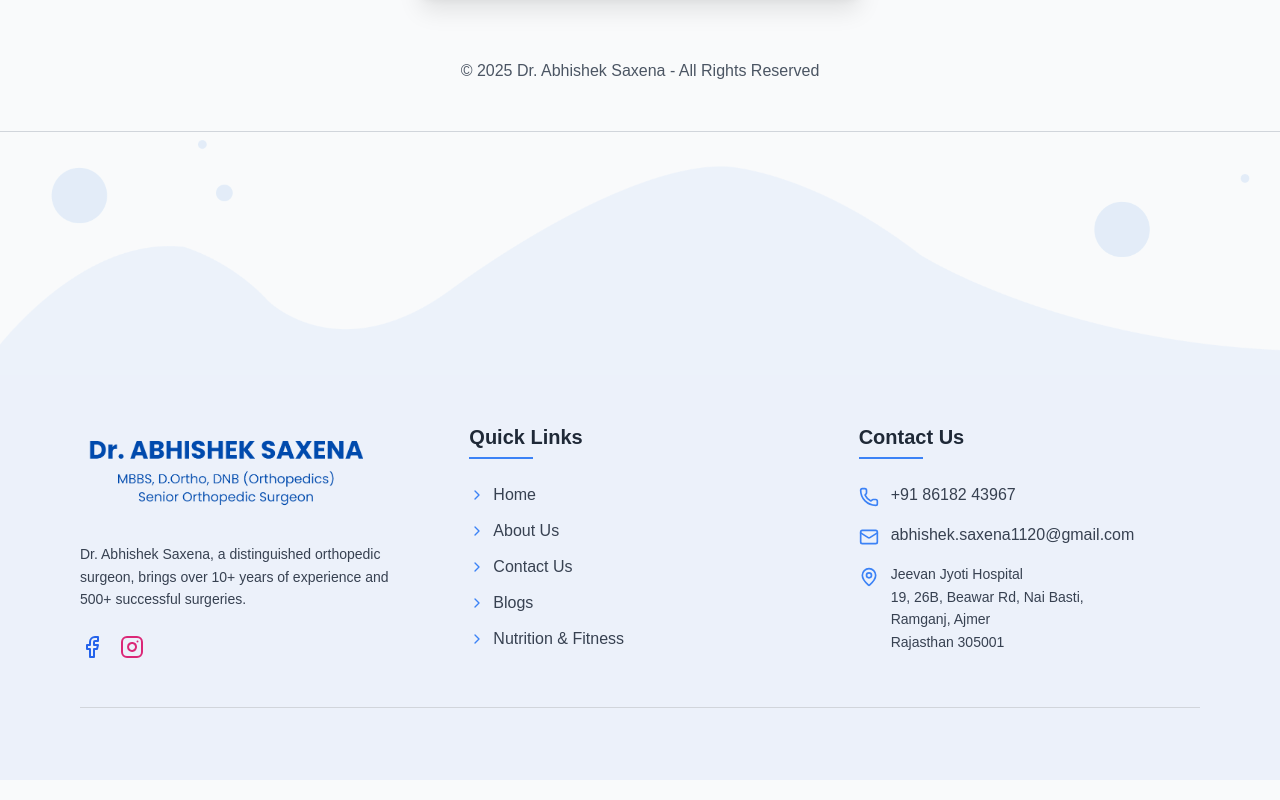
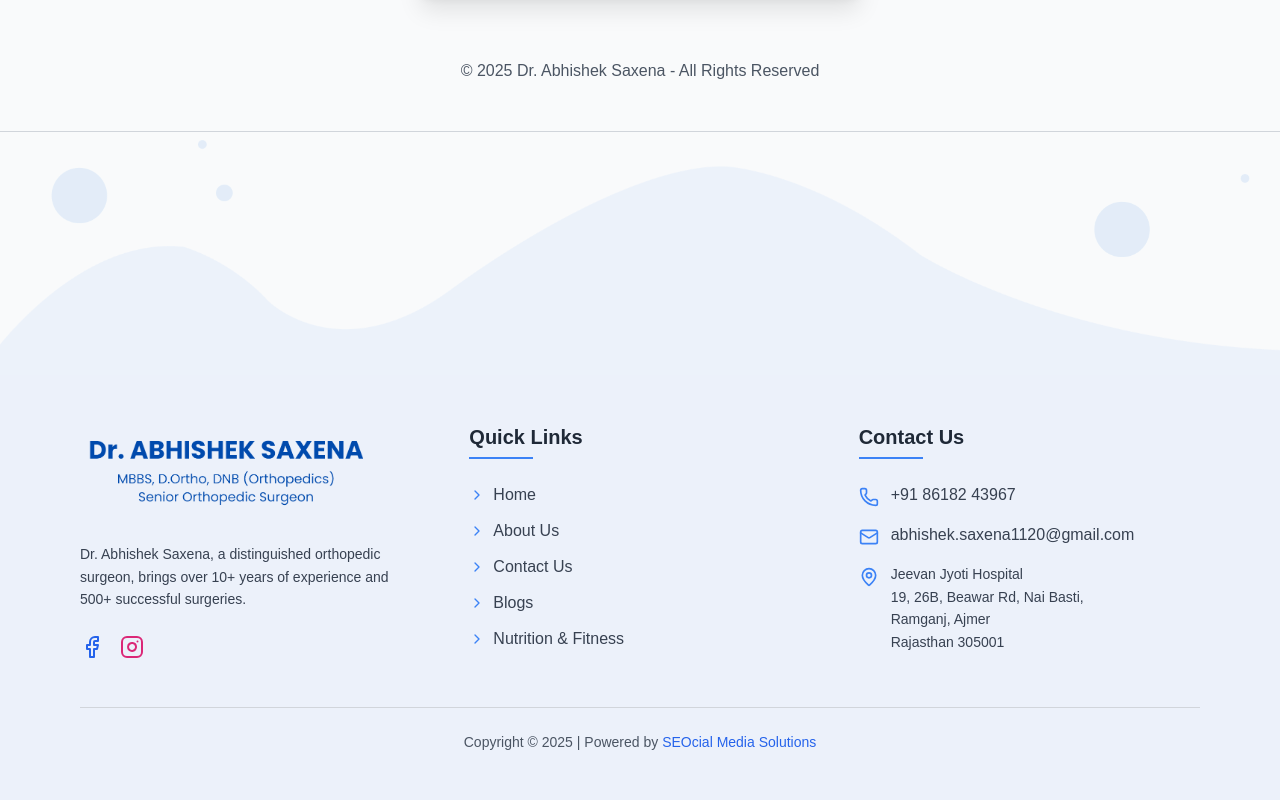
Before and after one commit to jeet-code27/boneandjoints, a Next.js app: page /nutrition-fitness in a window 1280 px wide. Shown: the part 1411-2211 px from the top of the page. Built offline with nearby package versions, Linux system fonts and the light colour scheme.

Commit message:
new commiw

```diff
--- a/src/components/layout/Footer.jsx
+++ b/src/components/layout/Footer.jsx
@@ -128,7 +128,7 @@ const Footer = () => {
 
           {/* Copyright Bar */}
           <div className="mt-12 pt-6 border-t border-gray-300 text-center text-sm text-gray-600">
-            {/* <p>
+            <p>
               Copyright © {new Date().getFullYear()}  | Powered by{' '}
               <a
                 href="https://seocialmedia.in"
@@ -138,7 +138,7 @@ const Footer = () => {
               >
                 SEOcial Media Solutions
               </a>
-            </p> */}
+            </p>
           </div>
         </div>
       </footer>
```
